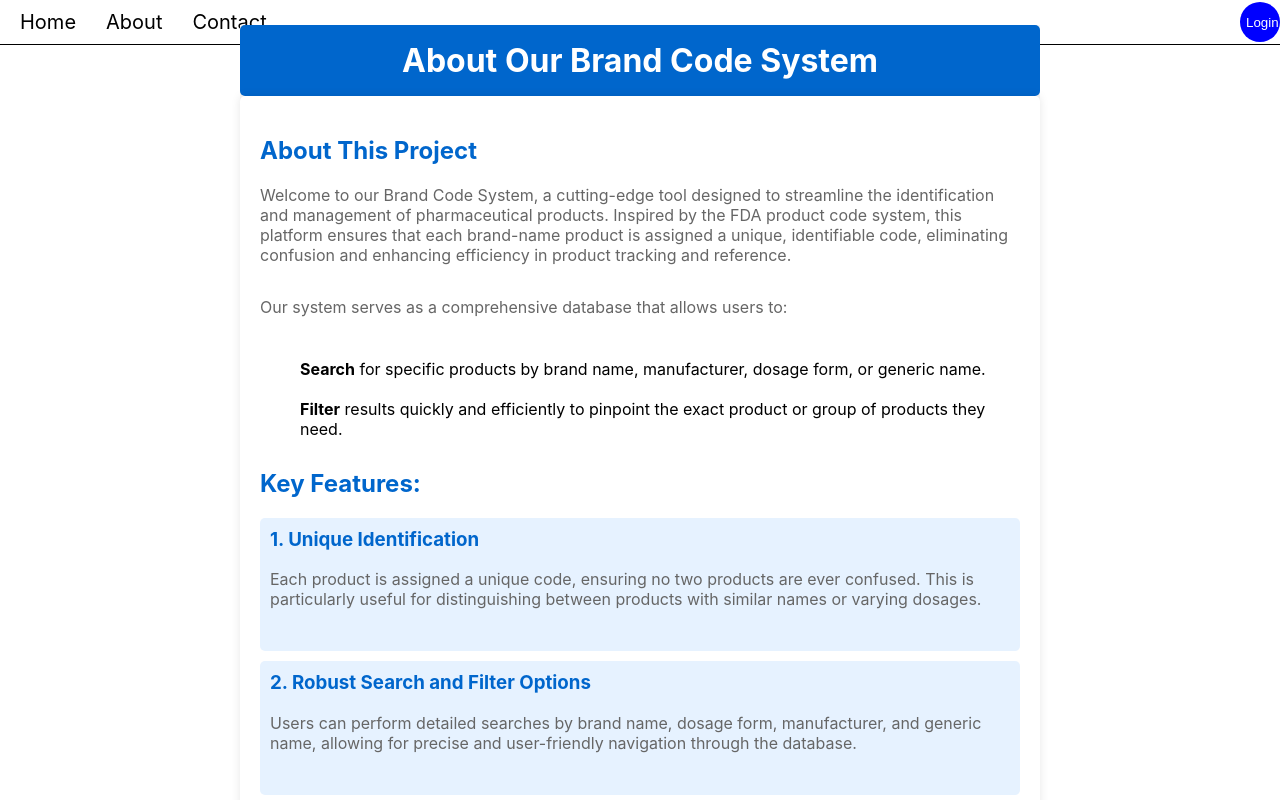
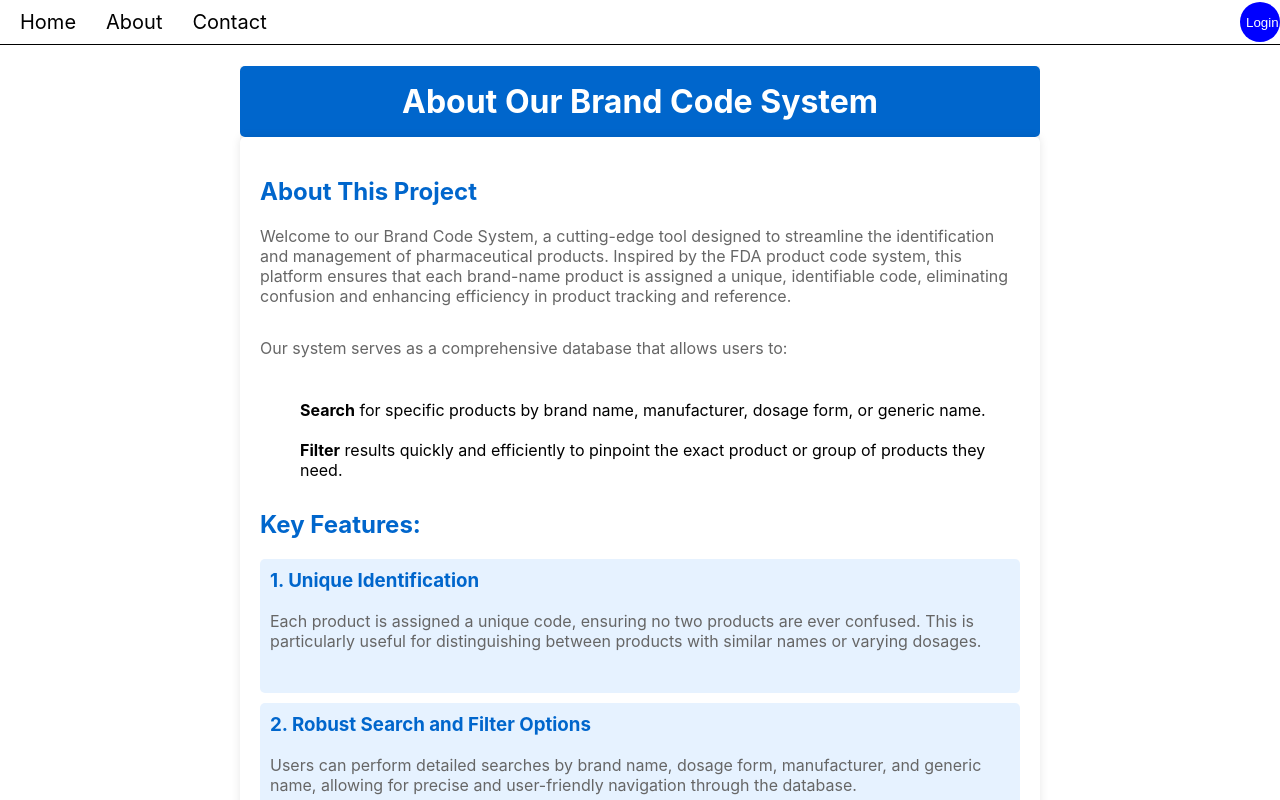
Before and after one commit to Okibe00/Harmony, a React (Create React App) app in the folder frontend/: page /about in a window 1280 px wide. Shown: the top 800 px of the page. Built offline with nearby package versions, Linux system fonts and the light colour scheme.

Commit message:
fix(about): overlapping header box

```diff
--- a/frontend/src/components/Nav/about.css
+++ b/frontend/src/components/Nav/about.css
@@ -2,11 +2,9 @@
     max-width: 800px;
     background-color: #f4f4f4;
     margin: 0 auto;
-    height: 200vh;
  }
 
 .about-container h1 {
-    margin-top: -20px;
     background-color: #0066cc;
     color: white;
     text-align: center;
```
